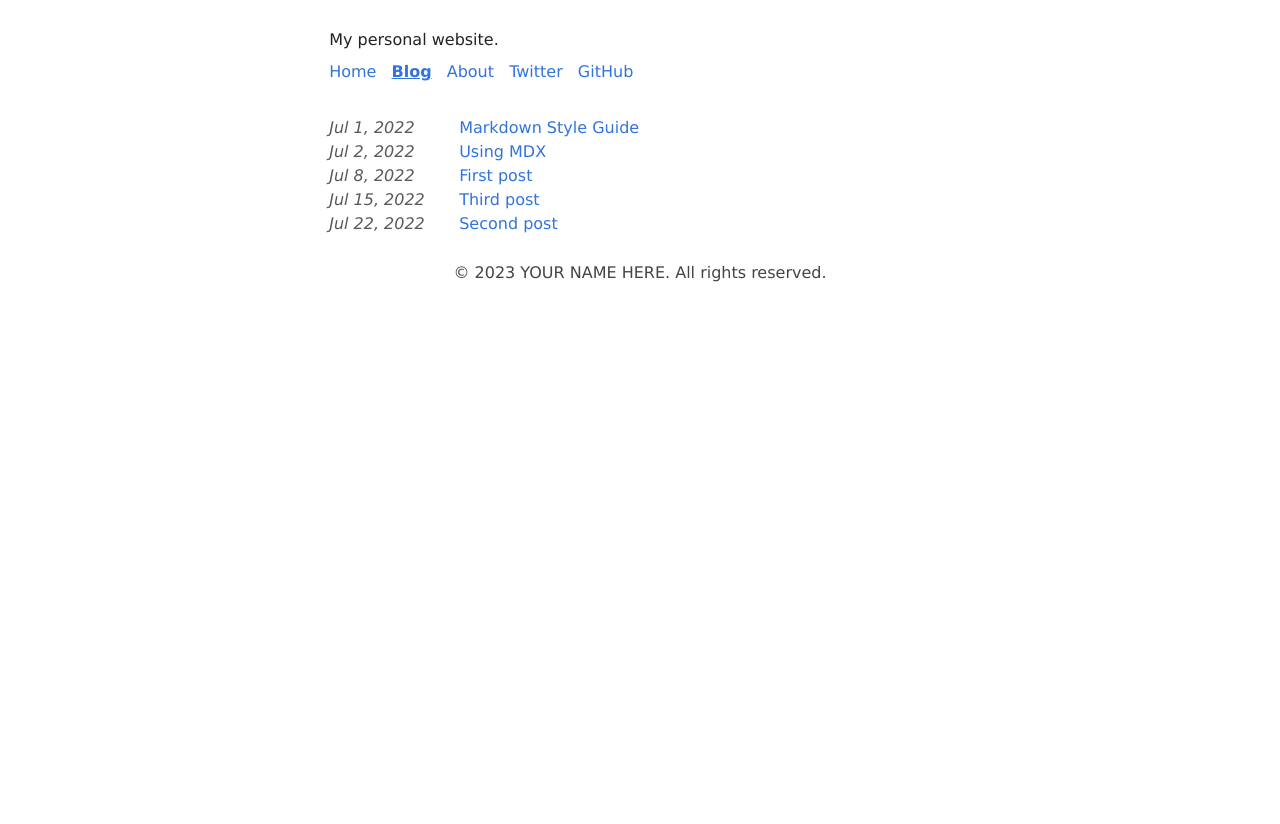
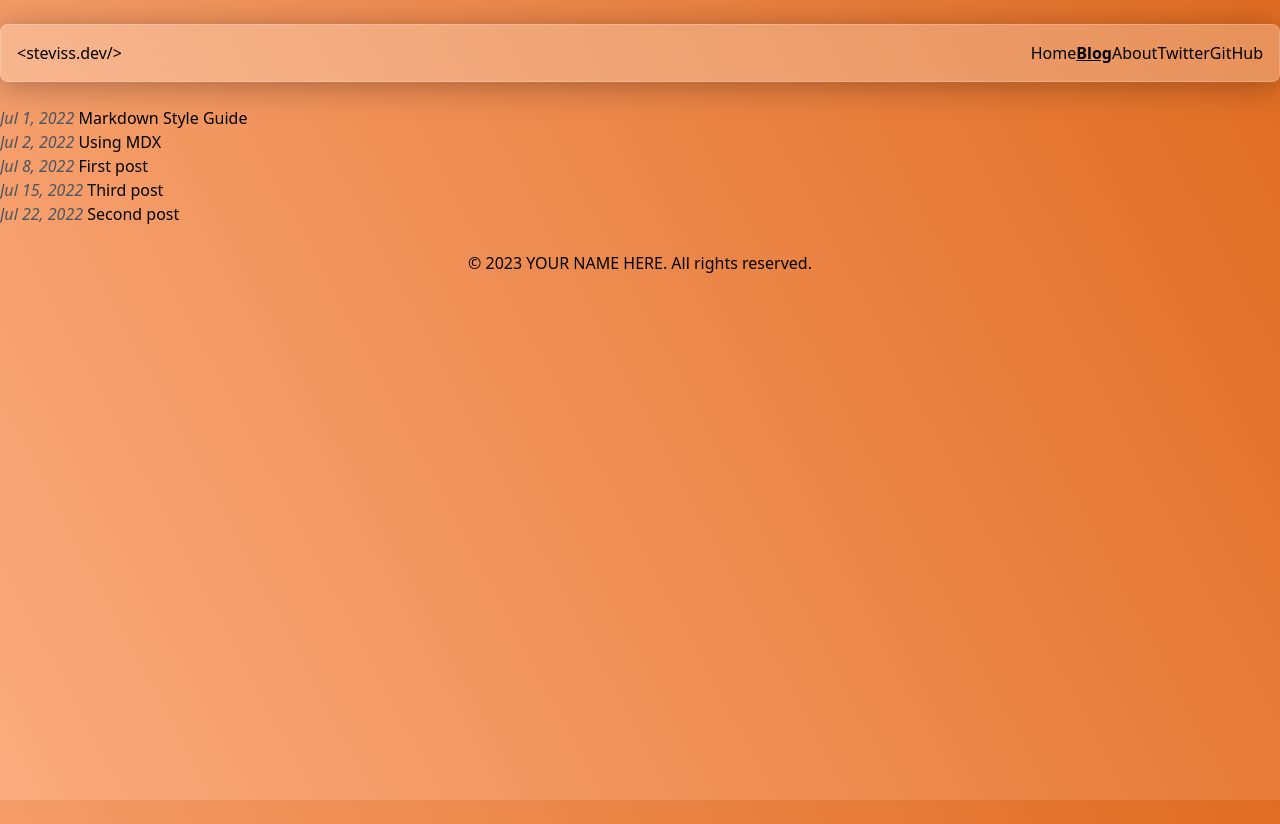
Before and after one commit to steviss/steviss.dev, an Astro site: page /blog in a window 1280 px wide. Before the commit the page ends 800 px from the top, so only its background shows below. Built offline with nearby package versions, Linux system fonts and the light colour scheme; Astro itself is replaced by a stand-in of ours.

Commit message:
chore(project-setup): reshuffle the design a bit, add glassmorhpism

```diff
--- a/src/components/FormattedDate.astro
+++ b/src/components/FormattedDate.astro
@@ -1,17 +1,17 @@
 ---
-export interface Props {
-	date: Date;
+export interface Props extends Partial<HTMLTimeElement> {
+  date: Date;
 }
 
-const { date } = Astro.props;
+const { date, className } = Astro.props;
 ---
 
-<time datetime={date.toISOString()}>
-	{
-		date.toLocaleDateString('en-us', {
-			year: 'numeric',
-			month: 'short',
-			day: 'numeric',
-		})
-	}
+<time class={className} datetime={date.toISOString()}>
+  {
+    date.toLocaleDateString("en-us", {
+      year: "numeric",
+      month: "short",
+      day: "numeric",
+    })
+  }
 </time>
--- a/src/components/Header.astro
+++ b/src/components/Header.astro
@@ -1,25 +1,25 @@
 ---
-import HeaderLink from './HeaderLink.astro';
-import { SITE_TITLE } from '../consts';
+import { SITE_TITLE } from "../consts";
+import HeaderLink from "./HeaderLink.astro";
 ---
 
-<header>
-	<h2>
-		{SITE_TITLE}
-	</h2>
-	<nav>
-		<HeaderLink href="/">Home</HeaderLink>
-		<HeaderLink href="/blog">Blog</HeaderLink>
-		<HeaderLink href="/about">About</HeaderLink>
-		<HeaderLink href="https://twitter.com/astrodotbuild" target="_blank">Twitter</HeaderLink>
-		<HeaderLink href="https://github.com/withastro/astro" target="_blank">GitHub</HeaderLink>
-	</nav>
+<header
+  class="container mx-auto my-6 bg-opacity-25 backdrop-blur-sm shadow-glass rounded-lg bg-white p-4 border border-white border-opacity-20"
+>
+  <div class="flex">
+    <h2 class="mr-2">
+      {`<${SITE_TITLE}/>`}
+    </h2>
+    <nav class="flex ml-auto">
+      <HeaderLink href="/">Home</HeaderLink>
+      <HeaderLink href="/blog">Blog</HeaderLink>
+      <HeaderLink href="/about">About</HeaderLink>
+      <HeaderLink href="https://twitter.com/astrodotbuild" target="_blank">
+        Twitter
+      </HeaderLink>
+      <HeaderLink href="https://github.com/withastro/astro" target="_blank">
+        GitHub
+      </HeaderLink>
+    </nav>
+  </div>
 </header>
-<style>
-	header {
-		margin: 0em 0 2em;
-	}
-	h2 {
-		margin: 0.5em 0;
-	}
-</style>
--- a/src/components/HeaderLink.astro
+++ b/src/components/HeaderLink.astro
@@ -1,12 +1,12 @@
 ---
-import type { HTMLAttributes } from 'astro/types';
+import type { HTMLAttributes } from "astro/types";
 
-type Props = HTMLAttributes<'a'>;
+type Props = HTMLAttributes<"a">;
 
 const { href, class: className, ...props } = Astro.props;
 
 const { pathname } = Astro.url;
-const isActive = href === pathname || href === pathname.replace(/\/$/, '');
+const isActive = href === pathname || href === pathname.replace(/\/$/, "");
 ---
 
 <a href={href} class:list={[className, { active: isActive }]} {...props}>
--- a/src/consts.ts
+++ b/src/consts.ts
@@ -1,5 +1,5 @@
 // Place any global data in this file.
 // You can import this data from anywhere in your site by using the `import` keyword.
 
-export const SITE_TITLE = 'My personal website.';
-export const SITE_DESCRIPTION = 'Welcome to my website!';
+export const SITE_TITLE = "steviss.dev";
+export const SITE_DESCRIPTION = "Full Stack Developer";
--- a/src/layouts/BlogPost.astro
+++ /dev/null
@@ -1,51 +0,0 @@
----
-import type { CollectionEntry } from 'astro:content';
-import BaseHead from '../components/BaseHead.astro';
-import Header from '../components/Header.astro';
-import Footer from '../components/Footer.astro';
-import FormattedDate from '../components/FormattedDate.astro';
-
-type Props = CollectionEntry<'blog'>['data'];
-
-const { title, description, pubDate, updatedDate, heroImage } = Astro.props;
----
-
-<html lang="en">
-	<head>
-		<BaseHead title={title} description={description} />
-		<style>
-			.title {
-				font-size: 2em;
-				margin: 0.25em 0 0;
-			}
-			hr {
-				border-top: 1px solid #ddd;
-				margin: 1rem 0;
-			}
-			.last-updated-on {
-				font-style: italic;
-			}
-		</style>
-	</head>
-
-	<body>
-		<Header />
-		<main>
-			<article>
-				{heroImage && <img width={720} height={360} src={heroImage} alt="" />}
-				<h1 class="title">{title}</h1>
-				<FormattedDate date={pubDate} />
-				{
-					updatedDate && (
-						<div class="last-updated-on">
-							Last updated on <FormattedDate date={updatedDate} />
-						</div>
-					)
-				}
-				<hr />
-				<slot />
-			</article>
-		</main>
-		<Footer />
-	</body>
-</html>
--- /dev/null
+++ b/src/layouts/BlogPostLayout.astro
@@ -0,0 +1,26 @@
+---
+import FormattedDate from "../components/FormattedDate.astro";
+import Layout from "./Layout.astro";
+import type { CollectionEntry } from "astro:content";
+
+type Props = CollectionEntry<"blog">["data"];
+
+const { title, description, pubDate, updatedDate, heroImage } = Astro.props;
+---
+
+<Layout title={title} description={description}>
+  <article>
+    {heroImage && <img width={720} height={360} src={heroImage} alt="" />}
+    <h1 class="title">{title}</h1>
+    <FormattedDate date={pubDate} />
+    {
+      updatedDate && (
+        <div class="italic">
+          Last updated on <FormattedDate date={updatedDate} />
+        </div>
+      )
+    }
+    <hr class="border-top border-t-gray-400" />
+    <slot />
+  </article>
+</Layout>
--- /dev/null
+++ b/src/layouts/Layout.astro
@@ -0,0 +1,24 @@
+---
+import BaseHead from "../components/BaseHead.astro";
+import Footer from "../components/Footer.astro";
+import Header from "../components/Header.astro";
+
+type Props = { title: string; description: string };
+
+const { title, description } = Astro.props;
+---
+
+<!DOCTYPE html>
+<html lang="en">
+  <head>
+    <BaseHead title={title} description={description} />
+  </head>
+
+  <body class="bg-white">
+    <Header />
+    <main class="container mx-auto">
+      <slot />
+    </main>
+    <Footer />
+  </body>
+</html>
--- a/src/pages/blog/[...slug].astro
+++ b/src/pages/blog/[...slug].astro
@@ -1,21 +1,21 @@
 ---
-import { CollectionEntry, getCollection } from 'astro:content';
-import BlogPost from '../../layouts/BlogPost.astro';
+import BlogPostLayout from "../../layouts/BlogPostLayout.astro";
+import { CollectionEntry, getCollection } from "astro:content";
 
 export async function getStaticPaths() {
-	const posts = await getCollection('blog');
+  const posts = await getCollection("blog");
   return posts.map((post) => ({
     params: { slug: post.slug },
     props: post,
   }));
 }
-type Props = CollectionEntry<'blog'>;
+type Props = CollectionEntry<"blog">;
 
 const post = Astro.props;
 const { Content } = await post.render();
 ---
 
-<BlogPost {...post.data}>
+<BlogPostLayout {...post.data}>
   <h1>{post.data.title}</h1>
   <Content />
-</BlogPost>
+</BlogPostLayout>
--- a/src/pages/blog/index.astro
+++ b/src/pages/blog/index.astro
@@ -1,54 +1,30 @@
 ---
-import BaseHead from '../../components/BaseHead.astro';
-import Header from '../../components/Header.astro';
-import Footer from '../../components/Footer.astro';
-import { SITE_TITLE, SITE_DESCRIPTION } from '../../consts';
-import { getCollection } from 'astro:content';
-import FormattedDate from '../../components/FormattedDate.astro';
+import FormattedDate from "../../components/FormattedDate.astro";
+import { SITE_TITLE, SITE_DESCRIPTION } from "../../consts";
+import Layout from "../../layouts/Layout.astro";
+import { getCollection } from "astro:content";
 
-const posts = (await getCollection('blog')).sort(
+const posts = (await getCollection("blog")).sort(
   (a, b) => a.data.pubDate.valueOf() - b.data.pubDate.valueOf()
 );
 ---
 
-<!DOCTYPE html>
-<html lang="en">
-	<head>
-		<BaseHead title={SITE_TITLE} description={SITE_DESCRIPTION} />
-		<style>
-			ul {
-				list-style-type: none;
-				padding: unset;
-			}
-			ul li {
-				display: flex;
-			}
-			ul li :global(time) {
-				flex: 0 0 130px;
-				font-style: italic;
-				color: #595959;
-			}
-			ul li a:visited {
-				color: #8e32dc;
-			}
-		</style>
-	</head>
-	<body>
-		<Header />
-		<main>
+<Layout title={SITE_TITLE} description={SITE_DESCRIPTION}>
   <section>
-				<ul>
+    <ul class="p-0 list-none">
       {
         posts.map((post) => (
           <li>
-								<FormattedDate date={post.data.pubDate} />
-								<a href={`/blog/${post.slug}/`}>{post.data.title}</a>
+            <FormattedDate
+              className="italic text-gray-600"
+              date={post.data.pubDate}
+            />
+            <a class="visited:text-purple-400" href={`/blog/${post.slug}/`}>
+              {post.data.title}
+            </a>
           </li>
         ))
       }
     </ul>
   </section>
-		</main>
-		<Footer />
-	</body>
-</html>
+</Layout>
--- a/src/pages/index.astro
+++ b/src/pages/index.astro
@@ -1,37 +1,38 @@
 ---
-import BaseHead from '../components/BaseHead.astro';
-import Header from '../components/Header.astro';
-import Footer from '../components/Footer.astro';
-import { SITE_TITLE, SITE_DESCRIPTION } from '../consts';
+import { SITE_TITLE, SITE_DESCRIPTION } from "../consts";
+import Layout from "../layouts/Layout.astro";
 ---
 
-<!DOCTYPE html>
-<html lang="en">
-	<head>
-		<BaseHead title={SITE_TITLE} description={SITE_DESCRIPTION} />
-	</head>
-	<body>
-		<Header title={SITE_TITLE} />
-		<main>
+<Layout title={SITE_TITLE} description={SITE_DESCRIPTION}>
   <h1>🧑‍🚀 Hello, Astronaut!</h1>
   <p>
-				Welcome to the official <a href="https://astro.build/">Astro</a> blog starter template. This
-				template serves as a lightweight, minimally-styled starting point for anyone looking to build
-				a personal website, blog, or portfolio with Astro.
+    Welcome to the official <a href="https://astro.build/">Astro</a> blog starter
+    template. This template serves as a lightweight, minimally-styled starting point
+    for anyone looking to build a personal website, blog, or portfolio with Astro.
   </p>
   <p>
     This template comes with a few integrations already configured in your
     <code>astro.config.mjs</code> file. You can customize your setup with
-				<a href="https://astro.build/integrations">Astro Integrations</a> to add tools like Tailwind,
-				React, or Vue to your project.
+    <a href="https://astro.build/integrations">Astro Integrations</a> to add tools
+    like Tailwind, React, or Vue to your project.
   </p>
   <p>Here are a few ideas on how to get started with the template:</p>
   <ul>
     <li>Edit this page in <code>src/pages/index.astro</code></li>
-				<li>Edit the site header items in <code>src/components/Header.astro</code></li>
-				<li>Add your name to the footer in <code>src/components/Footer.astro</code></li>
-				<li>Check out the included blog posts in <code>src/pages/blog/</code></li>
-				<li>Customize the blog post page layout in <code>src/layouts/BlogPost.astro</code></li>
+    <li>
+      Edit the site header items in <code>src/components/Header.astro</code>
+    </li>
+    <li>
+      Add your name to the footer in <code>src/components/Footer.astro</code>
+    </li>
+    <li>
+      Check out the included blog posts in <code>src/pages/blog/</code>
+    </li>
+    <li>
+      Customize the blog post page layout in <code
+        >src/layouts/BlogPost.astro</code
+      >
+    </li>
   </ul>
   <p>
     Have fun! If you get stuck, remember to <a href="https://docs.astro.build/"
@@ -44,7 +45,4 @@
       >astro-blog-template
     </a> by <a href="https://twitter.com/Charca">Maxi Ferreira</a>.
   </p>
-		</main>
-		<Footer />
-	</body>
-</html>
+</Layout>
--- a/src/styles/global.css
+++ b/src/styles/global.css
@@ -3,65 +3,14 @@
   https://github.com/HermanMartinus/bearblog/blob/297026a877bc2ab2b3bdfbd6b9f7961c350917dd/templates/styles/blog/default.css
   License MIT: https://github.com/HermanMartinus/bearblog/blob/master/LICENSE.md
  */
+html,
 body {
-  font-family: Verdana, sans-serif;
-  margin: auto;
-  padding: 20px;
-  max-width: 65ch;
-  text-align: left;
-  background-color: #fff;
-  word-wrap: break-word;
-  overflow-wrap: break-word;
-  line-height: 1.5;
-  color: #444;
-}
-h1,
-h2,
-h3,
-h4,
-h5,
-h6,
-strong,
-b {
-  color: #222;
-}
-a {
-  color: #3273dc;
-}
-nav a {
-  margin-right: 10px;
-}
-textarea {
-  width: 100%;
   font-size: 16px;
-}
-input {
-  font-size: 16px;
-}
-content {
-  line-height: 1.6;
-}
-table {
+  height: 100%;
   width: 100%;
 }
-img {
-  max-width: 100%;
-  height: auto;
+
+body {
+  background-color: #fbab7e;
+  background-image: linear-gradient(62deg, #fbab7e 0%, #e06c22 100%);
 }
-code {
-  padding: 2px 5px;
-  background-color: #f2f2f2;
-}
-pre {
-  padding: 1rem;
-}
-pre > code {
-  all: unset;
-}
-blockquote {
-  border: 1px solid #999;
-  color: #222;
-  padding: 2px 0px 2px 20px;
-  margin: 0px;
-  font-style: italic;
-}
--- a/tailwind.config.cjs
+++ b/tailwind.config.cjs
@@ -1,8 +1,12 @@
 /** @type {import('tailwindcss').Config} */
 module.exports = {
-	content: ['./src/**/*.{astro,html,js,jsx,md,mdx,svelte,ts,tsx,vue}'],
-	theme: {
-		extend: {},
-	},
-	plugins: [],
-}
+  content: ["./src/**/*.{astro,html,js,jsx,md,mdx,svelte,ts,tsx,vue}"],
+  theme: {
+    extend: {
+      boxShadow: {
+        glass: "0 0.25rem 2rem 0 rgba(0, 0, 0, 0.3)",
+      },
+    },
+  },
+  plugins: [],
+};
```
Also changed, not shown: src/pages/about.astro (+52 -43 lines), 1 other file. Lines whose indentation alone changed are shown as unchanged.
